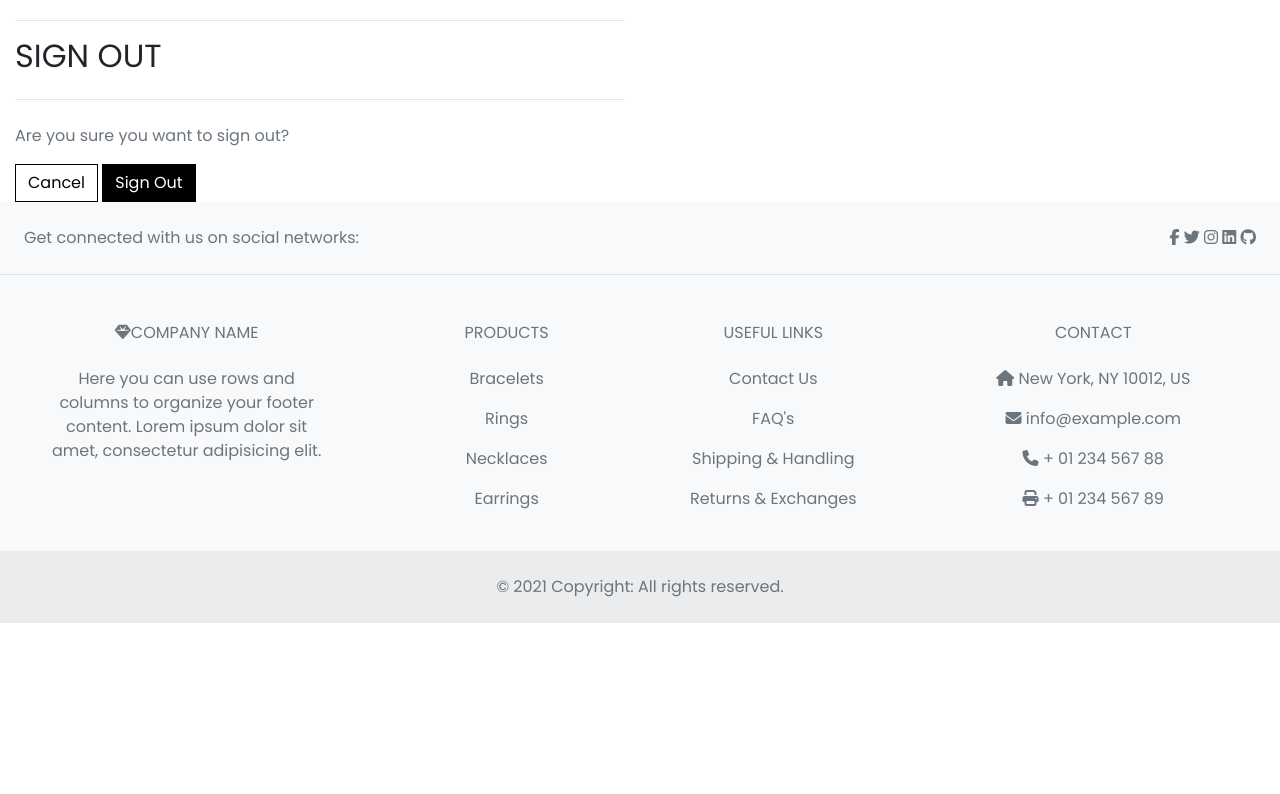
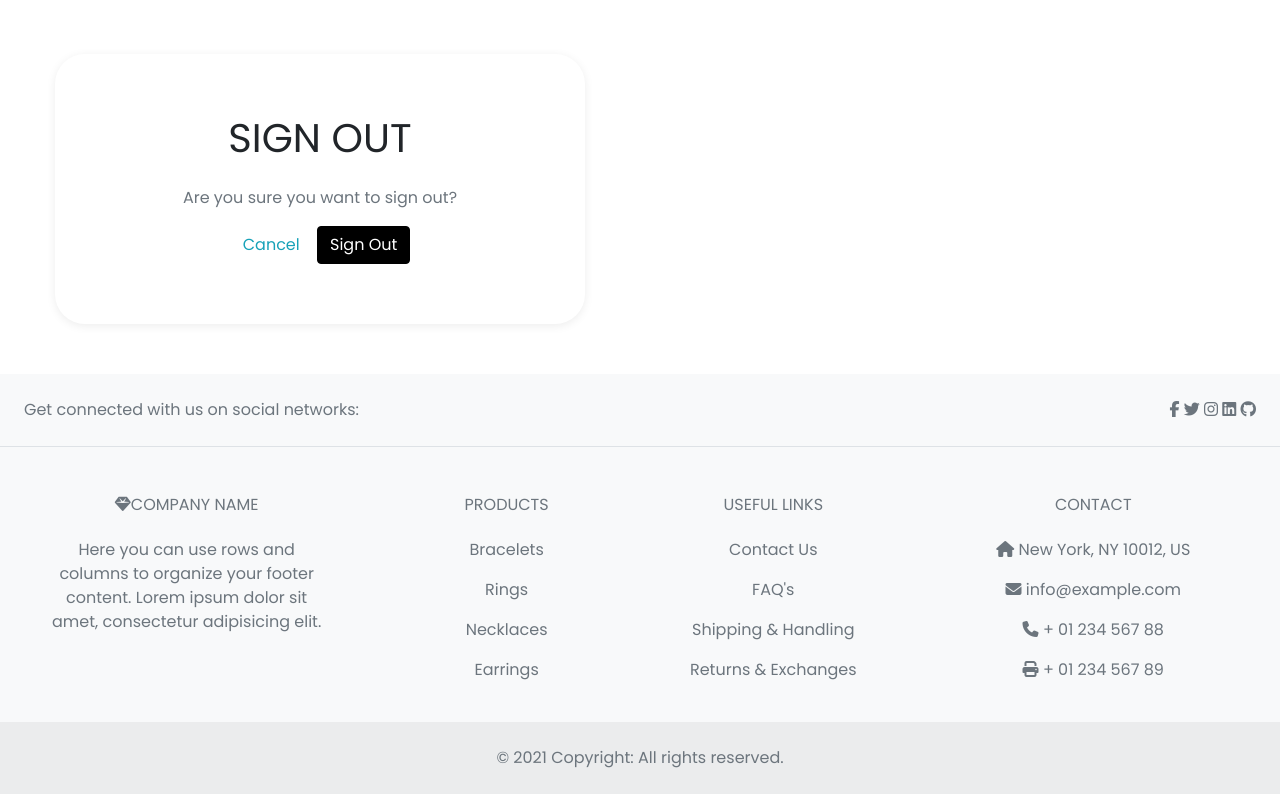
Before and after one commit to moirahartigan/the-lady-goldsmith, a Django app: page /accounts/logout/ in a window 1280 px wide. Shown: the part 160-954 px from the top of the page. Before the commit the page ends 783 px from the top, so only its background shows below. Run offline with Django 3.2, Linux system fonts and the light colour scheme; the visitor is signed in with stand-in values (Sample User, id 1); data that the repository does not hold is empty; parts of the project's set-up code (start-up, migrations or seed data) failed here and were passed over; some libraries are stand-ins or nearby versions.

Commit message:
Add layout and style to signout page

```diff
--- a/templates/allauth/account/logout.html
+++ b/templates/allauth/account/logout.html
@@ -1,22 +1,22 @@
 {% extends "account/base.html" %}
-
 {% load i18n %}
-
 {% block head_title %}{% trans "Sign Out" %}{% endblock %}
-
 {% block inner_content %}
-<hr>
-<h2 class="logo-font mb-4">{% trans "Sign Out" %}</h2>
-<hr>
-<p>{% trans 'Are you sure you want to sign out?' %}</p>
-
-<form method="post" action="{% url 'account_logout' %}">
-  {% csrf_token %}
-  {% if redirect_field_value %}
-  <input type="hidden" name="{{ redirect_field_name }}" value="{{ redirect_field_value }}"/>
-  {% endif %}
-  <a class="btn btn-outline-black rounded-0" href="{% url 'home' %}">Cancel</a>
-  <button type="submit">{% trans 'Sign Out' %}</button>
-</form>
-
+<div class="section-holder">
+    <div class="form-holder">
+        <h1 class="logo-font mb-4 text-center">{% trans "Sign Out" %}</h1>
+        <p class="center-div text-center">{% trans 'Are you sure you want to sign out?' %}</p>
+        <form method="post" action="{% url 'account_logout' %}">
+            {% csrf_token %}
+            {% if redirect_field_value %}
+            <input type="hidden" name="{{ redirect_field_name }}" value="{{ redirect_field_value }}" />
+            {% endif %}
+            <!-- Cancel and Sign out buttons -->
+            <div class="logout text-center">
+                <a class="btn black-btn mobile-padding" href="{% url 'home' %}">Cancel</a>
+                <button class="btn green-btn" type="submit">{% trans 'Sign Out' %}</button>
+            </div>
+        </form>
+    </div>
+</div>
 {% endblock %}
```
